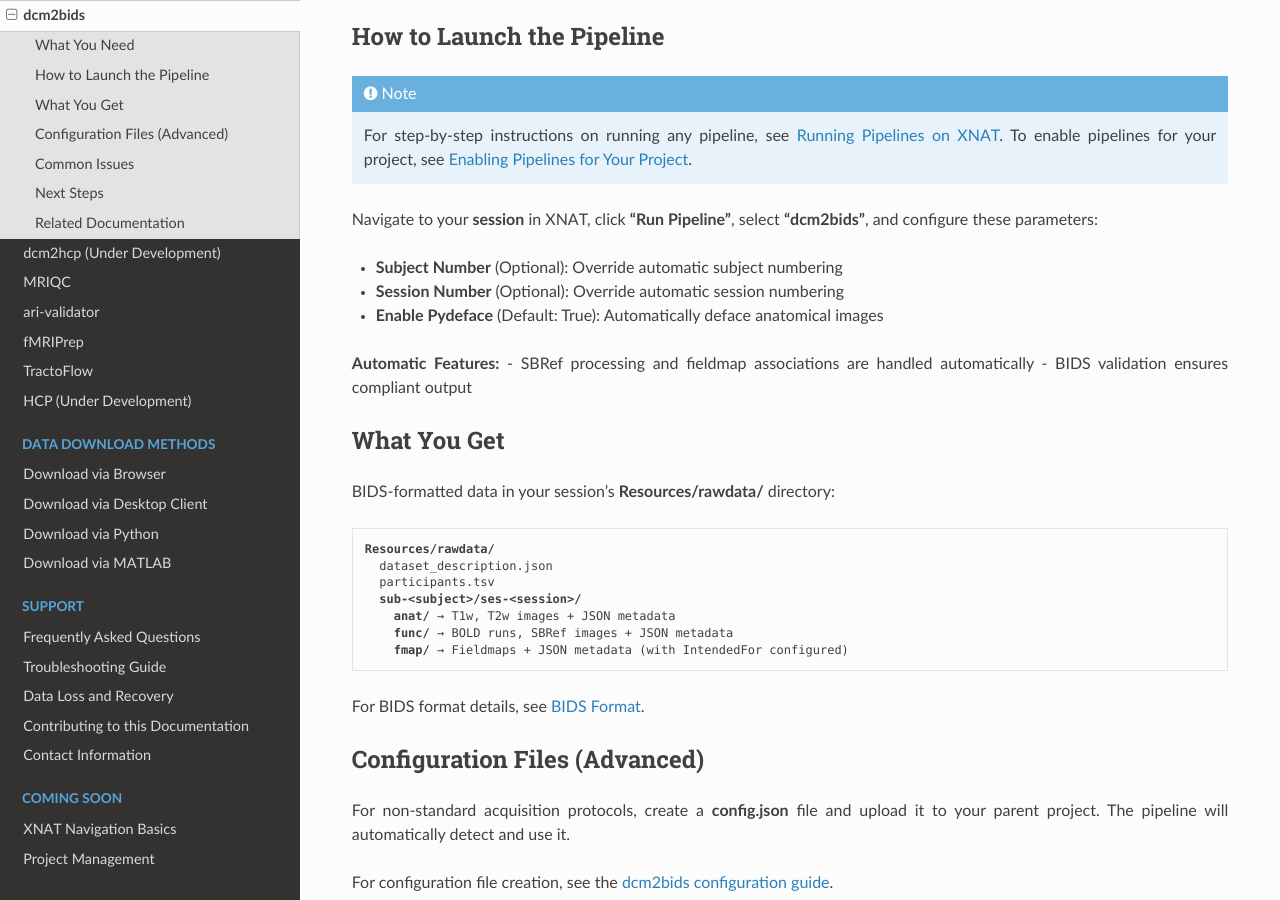
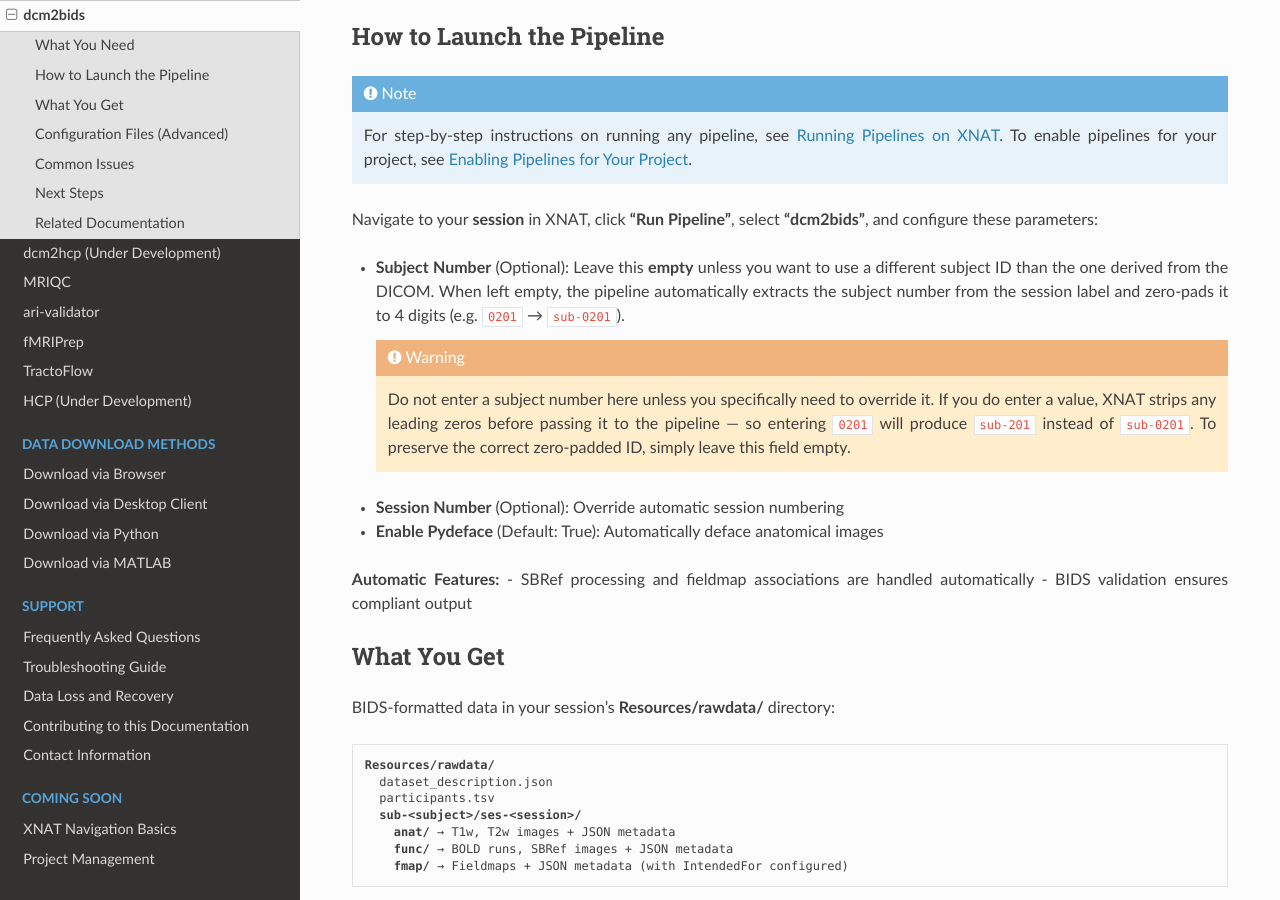
Before and after one commit to BioMedicalImaging-Core-NYUAD/xnat-docs, a Sphinx documentation site: the page built from docs/source/processing_pipelines/dcm2bids.rst, in a window 1280 px wide and 900 px high, scrolled down 412 px. Built offline with Sphinx 7.4.7 and the Read the Docs theme 3.1.0, drawn with Linux system fonts in a browser that asks for light colours.

```diff
--- a/docs/source/processing_pipelines/dcm2bids.rst
+++ b/docs/source/processing_pipelines/dcm2bids.rst
@@ -21,7 +21,12 @@ How to Launch the Pipeline
 
 Navigate to your **session** in XNAT, click **"Run Pipeline"**, select **"dcm2bids"**, and configure these parameters:
 
-- **Subject Number** (Optional): Override automatic subject numbering
+- **Subject Number** (Optional): Leave this **empty** unless you want to use a different subject ID than the one derived from the DICOM. When left empty, the pipeline automatically extracts the subject number from the session label and zero-pads it to 4 digits (e.g. ``0201`` → ``sub-0201``).
+
+  .. warning::
+
+     Do not enter a subject number here unless you specifically need to override it. If you do enter a value, XNAT strips any leading zeros before passing it to the pipeline — so entering ``0201`` will produce ``sub-201`` instead of ``sub-0201``. To preserve the correct zero-padded ID, simply leave this field empty.
+
 - **Session Number** (Optional): Override automatic session numbering
 - **Enable Pydeface** (Default: True): Automatically deface anatomical images
 
```
Also changed, not shown: docs/source/processing_pipelines/ari-validator.rst (+13 -0 lines).
